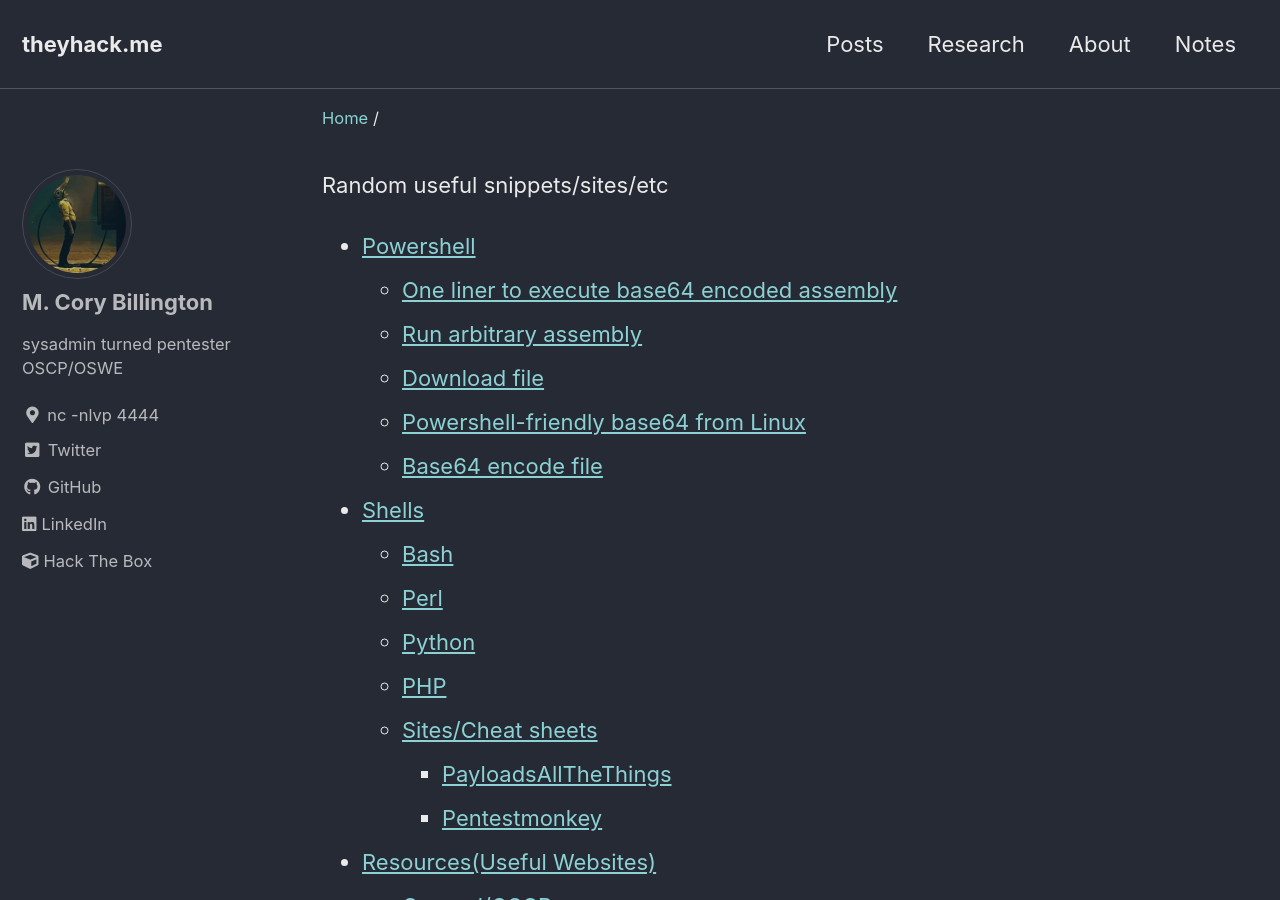
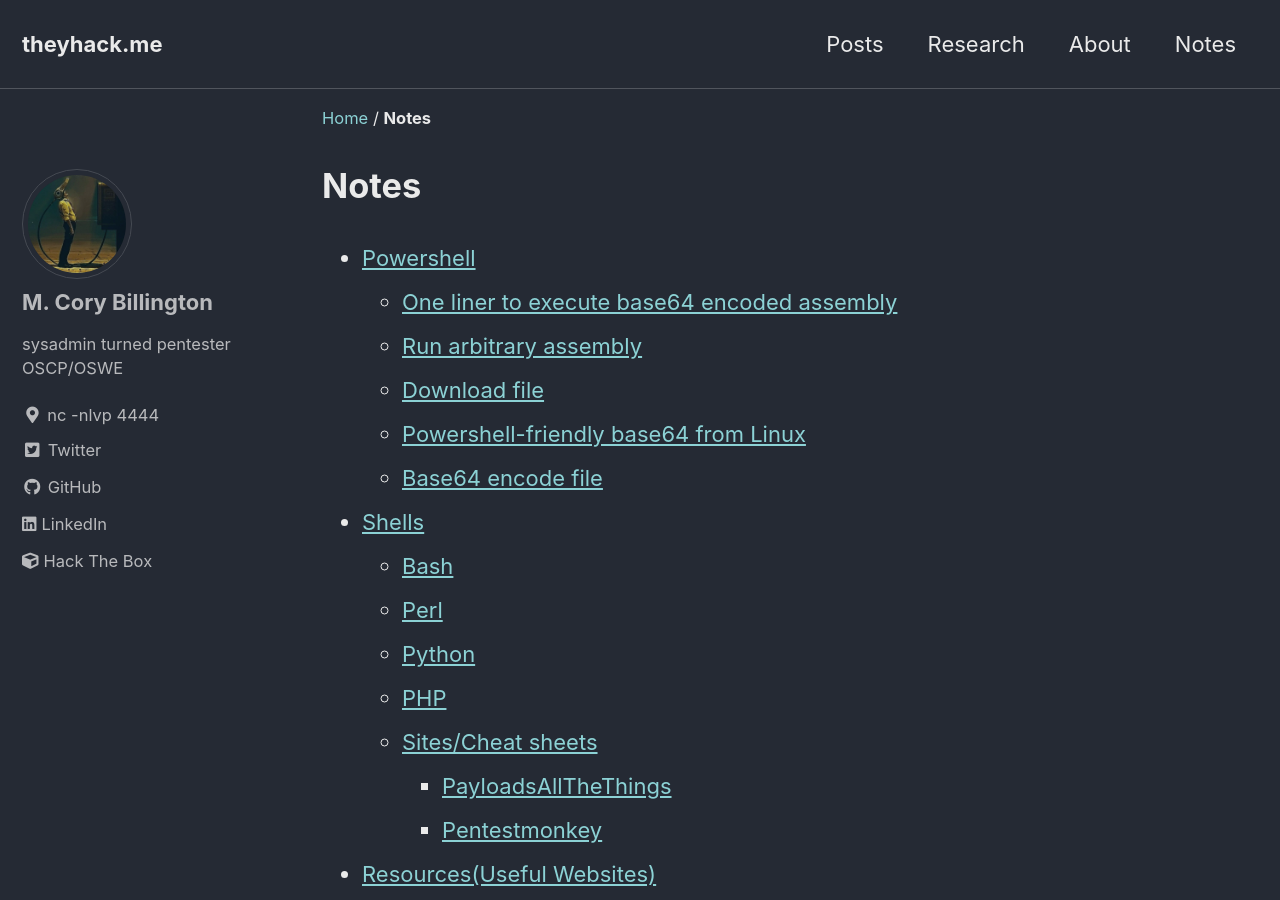
Before and after one commit to mcorybillington/mcorybillington.github.io, a Jekyll site: the page built from _pages/notes.md, in a window 1280 px wide and 900 px high. Built offline with Jekyll 4.4.1, drawn with Linux system fonts in a browser that asks for light colours; cached includes are drawn as plain includes.

Commit message:
Update page titles

```diff
--- a/_pages/notes.md
+++ b/_pages/notes.md
@@ -1,10 +1,10 @@
 ---
 layout: single
+title: Notes
 permalink: /notes/
 author_profile: true
 ---
 
-Random useful snippets/sites/etc
 - [Powershell](#powershell)
   - [One liner to execute base64 encoded assembly](#one-liner-to-execute-base64-encoded-assembly)
   - [Run arbitrary assembly](#run-arbitrary-assembly)
```
Also changed, not shown: _pages/about.md (+2 -1 lines), _pages/research.md (+1 -0 lines).
